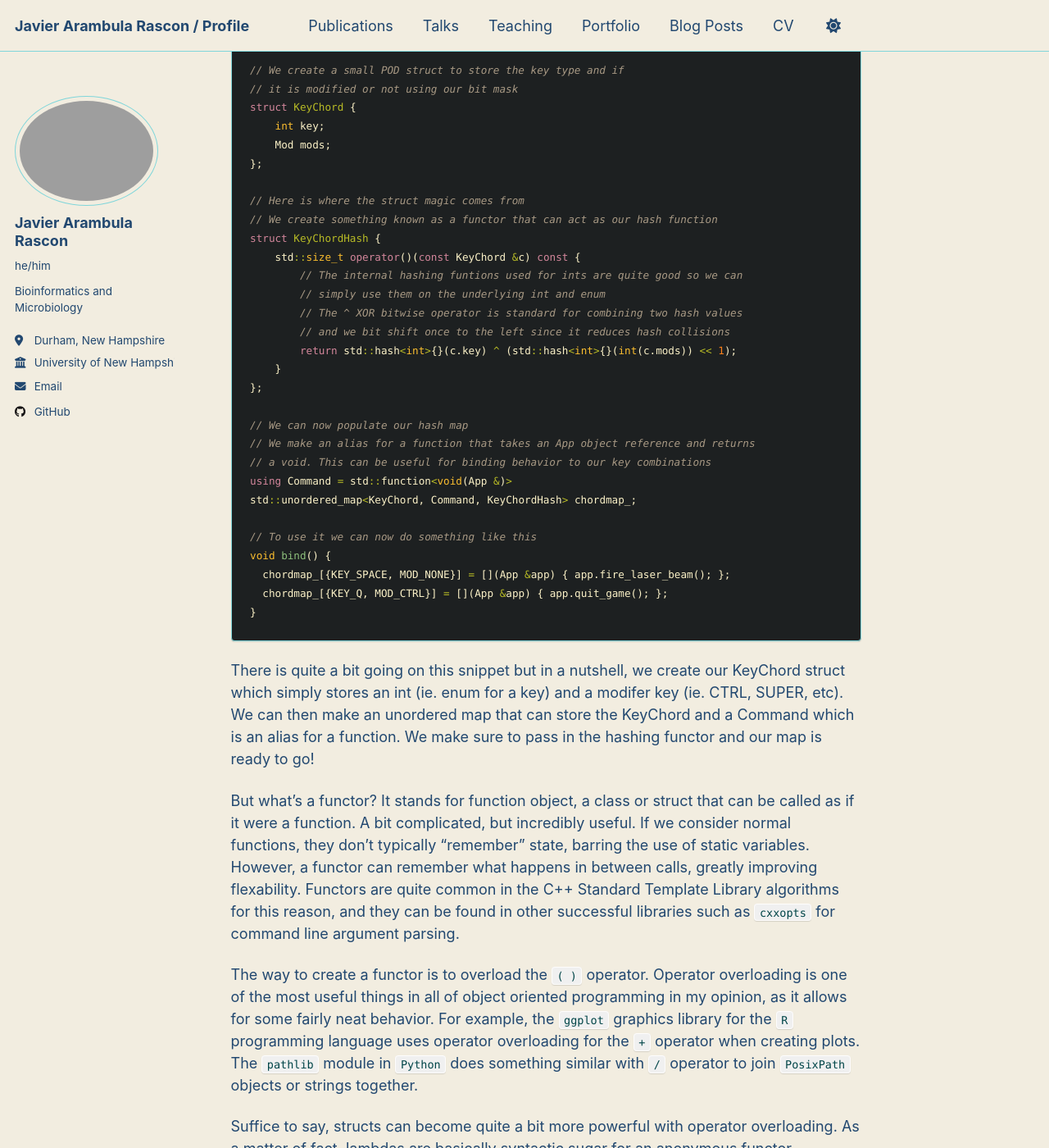
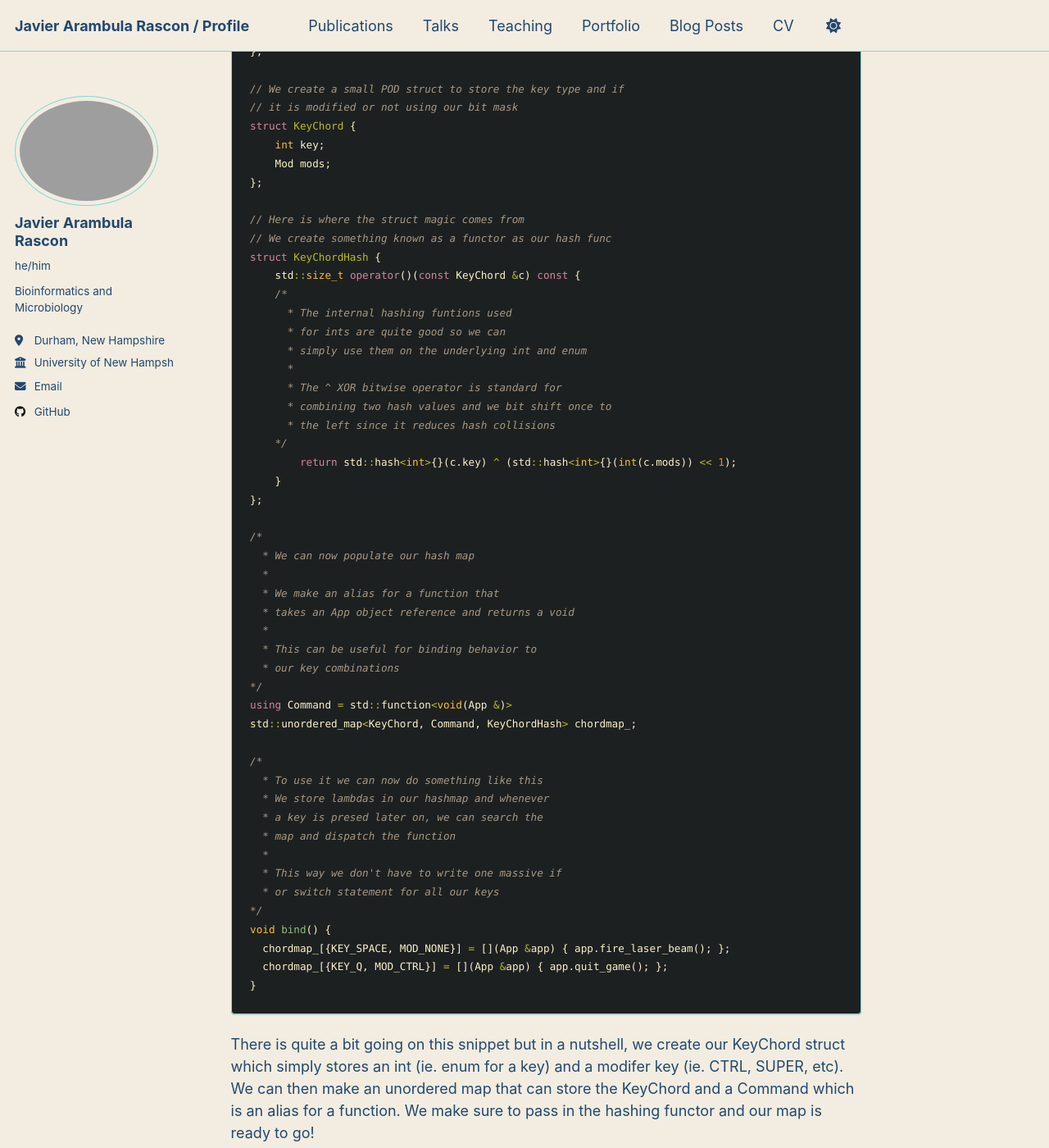
Before and after one commit to aram2608/aram2608.github.io, a Jekyll site: the page built from _posts/2025-10-23-structs.md, in a window 1280 px wide and 1400 px high, scrolled down 3833 px. Shown: the whole window at 82% size. Built offline with Jekyll 4.4.1, drawn with Linux system fonts in a browser that asks for light colours; a script that is not in the unit is left out; some of the changed text lies outside the part shown.

Commit message:
developers developers developers developers

````diff
--- a/_posts/2025-10-23-structs.md
+++ b/_posts/2025-10-23-structs.md
@@ -143,7 +143,8 @@ a modifier key such as `CTRL`. This can allow us to combine keys together for
 more complex inputs during event polling.
 
 ```cpp
-// We create a small enum that inherits from the uint_8 to make a bit mask
+// We create a small enum that inherits
+// from the uint_8 to make a bit mask
 enum Mod : uint8_t {
     // 0000
     MOD_NONE = 0,
@@ -165,24 +166,43 @@ struct KeyChord {
 };
 
 // Here is where the struct magic comes from
-// We create something known as a functor that can act as our hash function
+// We create something known as a functor as our hash func
 struct KeyChordHash {
     std::size_t operator()(const KeyChord &c) const {
-        // The internal hashing funtions used for ints are quite good so we can
-        // simply use them on the underlying int and enum
-        // The ^ XOR bitwise operator is standard for combining two hash values
-        // and we bit shift once to the left since it reduces hash collisions
+    /*
+      * The internal hashing funtions used
+      * for ints are quite good so we can
+      * simply use them on the underlying int and enum
+      *
+      * The ^ XOR bitwise operator is standard for
+      * combining two hash values and we bit shift once to
+      * the left since it reduces hash collisions
+    */
         return std::hash<int>{}(c.key) ^ (std::hash<int>{}(int(c.mods)) << 1);
     }
 };
 
-// We can now populate our hash map
-// We make an alias for a function that takes an App object reference and returns
-// a void. This can be useful for binding behavior to our key combinations
+/*
+  * We can now populate our hash map
+  *
+  * We make an alias for a function that
+  * takes an App object reference and returns a void
+  *
+  * This can be useful for binding behavior to
+  * our key combinations
+*/
 using Command = std::function<void(App &)>
 std::unordered_map<KeyChord, Command, KeyChordHash> chordmap_;
 
-// To use it we can now do something like this
+/*
+  * To use it we can now do something like this
+  * We store lambdas in our hashmap and whenever
+  * a key is presed later on, we can search the
+  * map and dispatch the function
+  *
+  * This way we don't have to write one massive if
+  * or switch statement for all our keys
+*/
 void bind() {
   chordmap_[{KEY_SPACE, MOD_NONE}] = [](App &app) { app.fire_laser_beam(); };
   chordmap_[{KEY_Q, MOD_CTRL}] = [](App &app) { app.quit_game(); };
````
